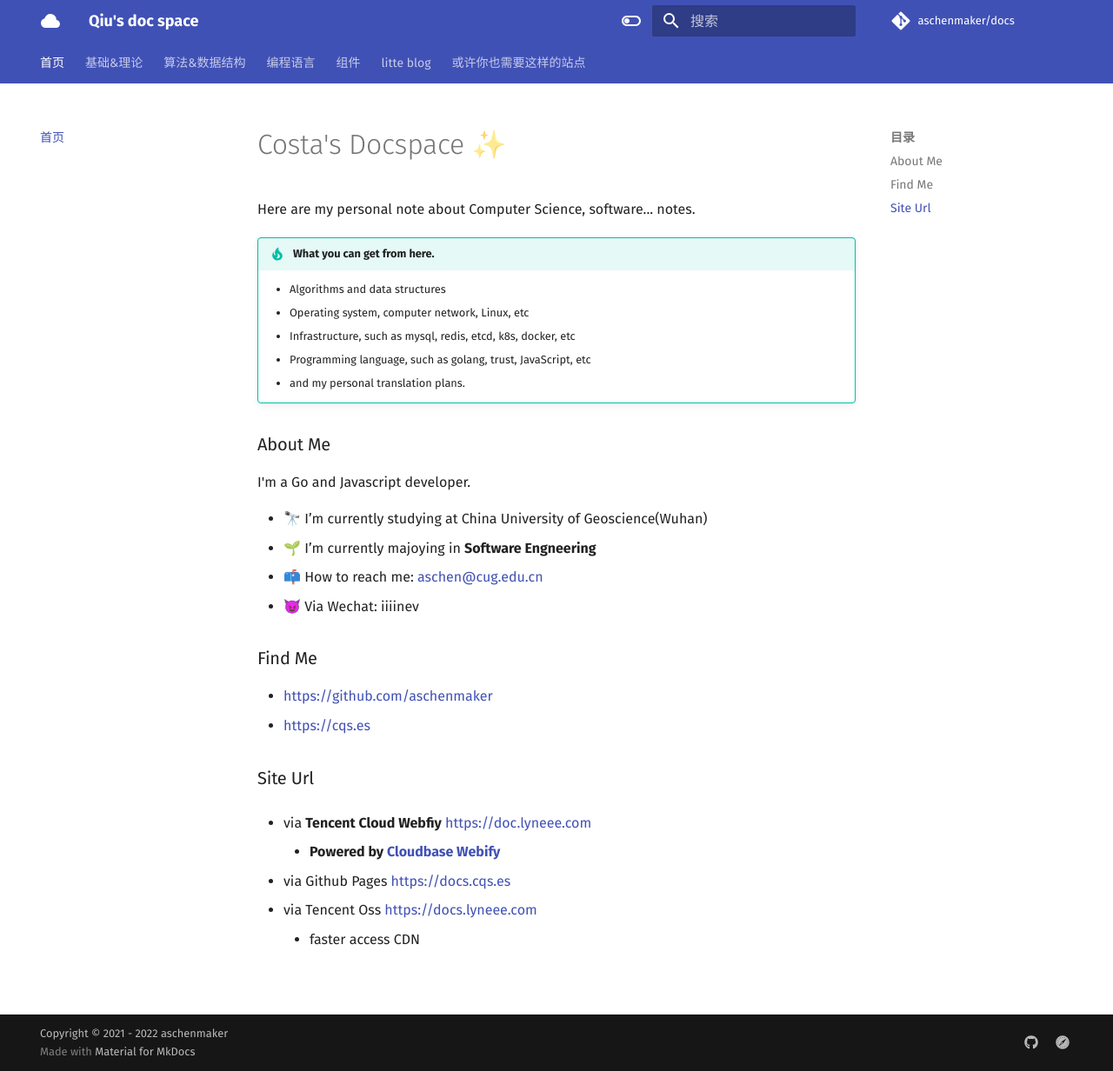
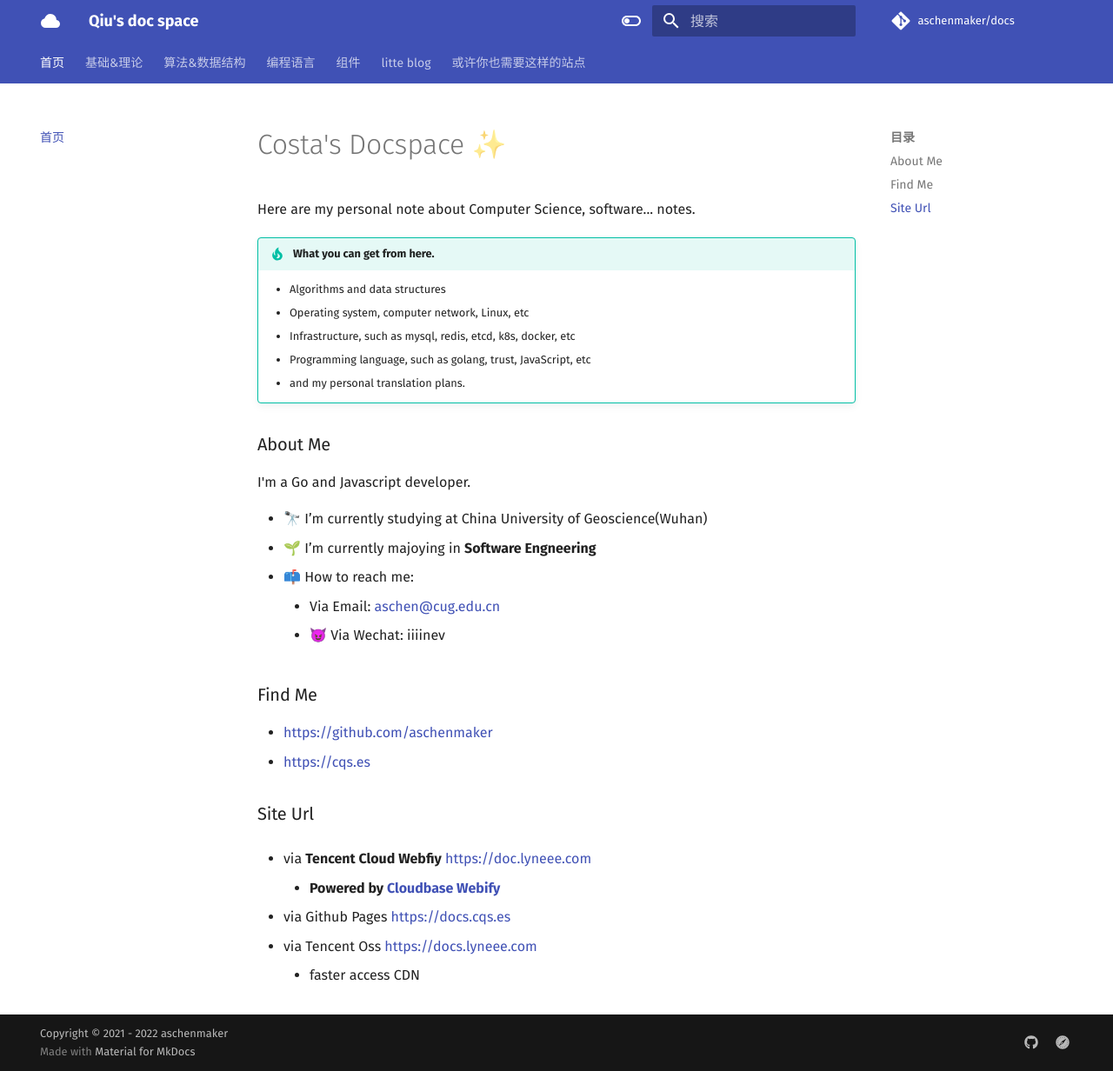
Before and after one commit to aschenmaker/docs, an MkDocs documentation site: the page built from docs/index.md, in a window 1280 px wide and 1232 px high. Shown: the whole window at 87% size. Built offline with MkDocs 1.6.1 and Material for MkDocs 9.7.7, drawn with Linux system fonts in a browser that asks for light colours; comment, search, counter and statistics services are not loaded.

Commit message:
update contact

```diff
--- a/docs/index.md
+++ b/docs/index.md
@@ -16,8 +16,9 @@ I'm a Go and Javascript developer.
 
 - 🔭 I’m currently studying at China University of Geoscience(Wuhan)
 - 🌱 I’m currently majoying in **Software Engneering**
-- 📫 How to reach me: aschen@cug.edu.cn
-- 😈 Via Wechat: iiiinev
+- 📫 How to reach me:
+    - Via Email: aschen@cug.edu.cn
+    - 😈 Via Wechat: iiiinev
 
 ### Find Me
 - <https://github.com/aschenmaker>
```
